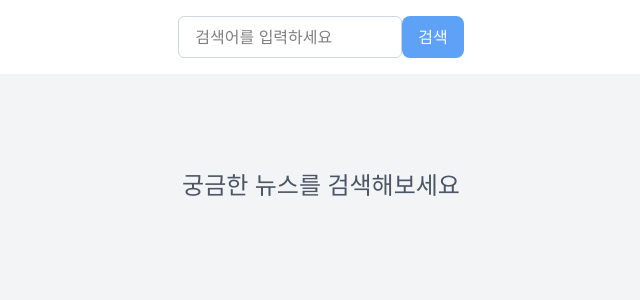
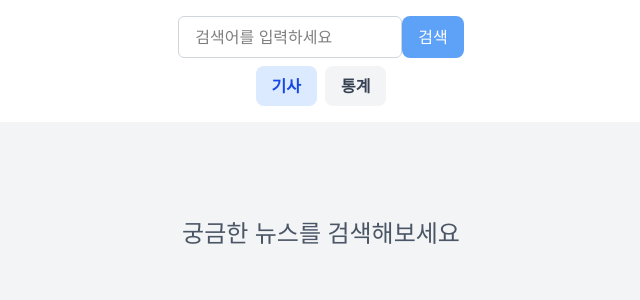
Before and after one commit to YunJonghwan/searchCrawling, a React (Vite) app in the folder client/: page / in a window 1280 px wide. Shown: the top 300 px of the page, without its empty margins (319-959 px from the left). Built offline with nearby package versions, Linux system fonts and the light colour scheme.

Commit message:
Header 컴포넌트에서 기사 및 통계 버튼 추가, 코드 정리

```diff
--- a/client/src/components/Header.tsx
+++ b/client/src/components/Header.tsx
@@ -1,5 +1,6 @@
 import Input from "../components/Input";
 import { useState } from "react";
+import { useNavigate } from "react-router-dom";
 import type { Dispatch, SetStateAction } from "react";
 import type { Article } from "../types/article";
 
@@ -10,6 +11,7 @@ interface HeaderProps {
 
 export const Header = ({ setArticles, setLoading }: HeaderProps) => {
   const [searchWord, setSearchWord] = useState("");
+  const navigate = useNavigate();
 
   const handleSearch = async () => {
     setLoading(true);
@@ -26,7 +28,7 @@ export const Header = ({ setArticles, setLoading }: HeaderProps) => {
           title: item.title,
           summary: item.subtitle,
           imageUrl: item.image,
-          url : item.url,
+          url: item.url,
           publishedAt: new Date().toISOString().slice(0, 10),
         }));
         setArticles(articles);
@@ -39,7 +41,7 @@ export const Header = ({ setArticles, setLoading }: HeaderProps) => {
   };
 
   return (
-    <header className="w-full p-4 bg-white shadow-md flex justify-between items-center">
+    <header className="w-full flex-col p-4 bg-white shadow-md flex justify-between items-center">
       <div className="w-full flex justify-center">
         <Input type="text" placeholder="검색어를 입력하세요"
           className="border border-gray-300 rounded-md px-4 py-2 w-56"
@@ -50,6 +52,20 @@ export const Header = ({ setArticles, setLoading }: HeaderProps) => {
         />
         <button type="button" className="bg-[#5ea2f7] text-white px-4 py-2 rounded-lg hover:bg-[#7bb7ff]" onClick={handleSearch}>검색</button>
       </div>
+      <div className="flex gap-2 mt-2">
+        <button
+          className="px-4 py-2 rounded-lg bg-blue-100 text-blue-700 font-semibold"
+          onClick={() => navigate("/")}
+        >
+          기사
+        </button>
+        <button
+          className="px-4 py-2 rounded-lg bg-gray-100 text-gray-700 font-semibold"
+          onClick={() => navigate("/result")}
+        >
+          통계
+        </button>
+      </div>
     </header>
   );
 };
```
